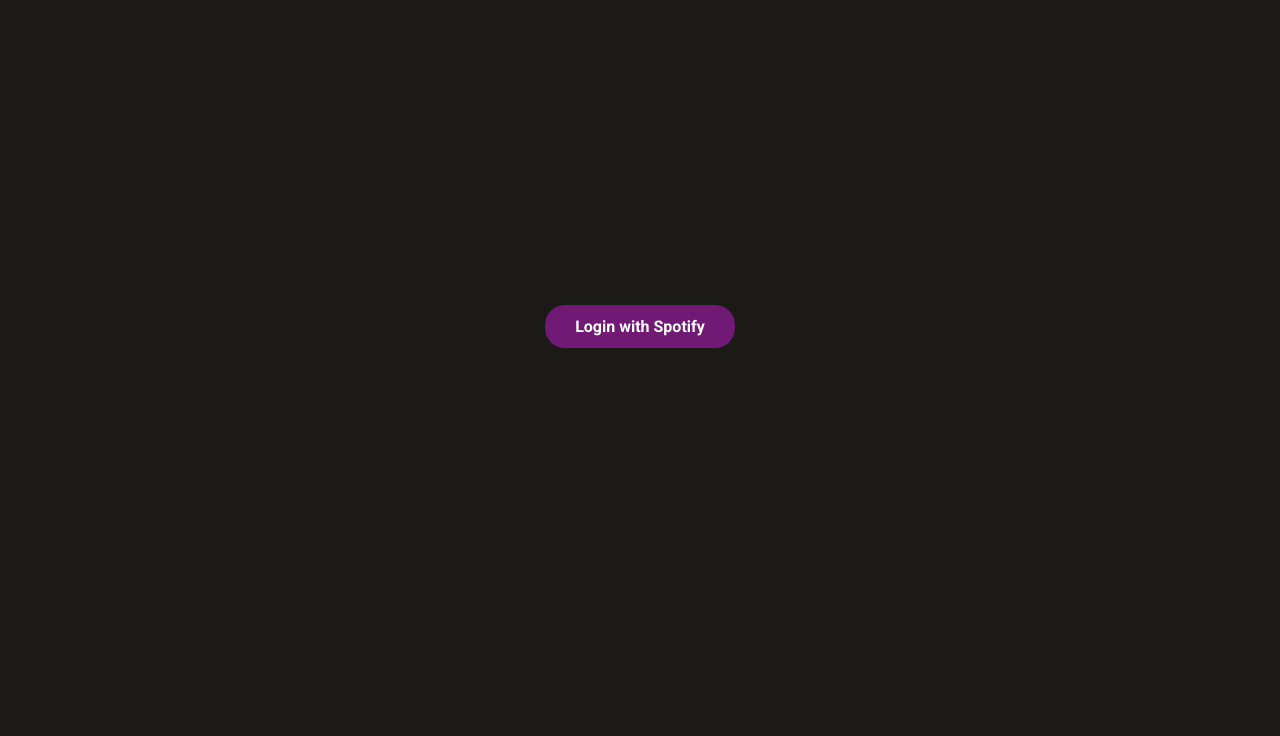
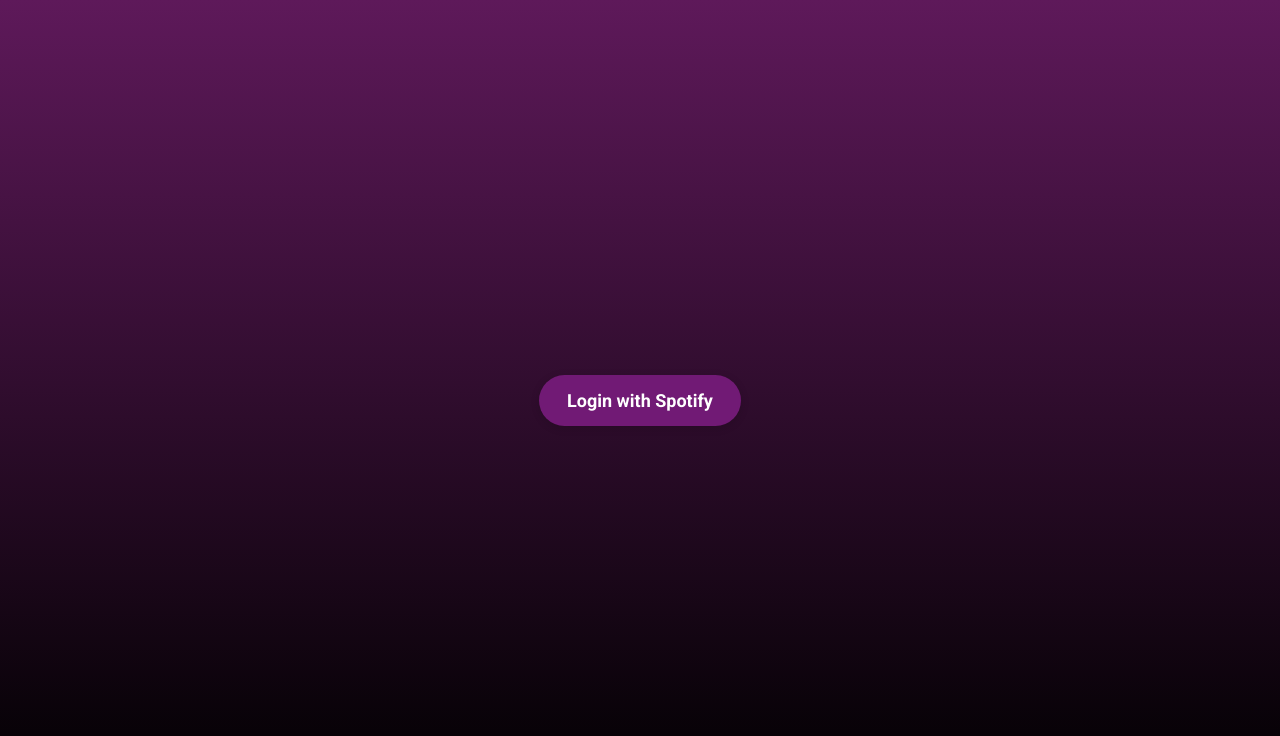
Before and after one commit to ranuwahyudy/homework-1-week-2, a React (Create React App) app: page / in a window 1280 px wide. Shown: the top 736 px of the page. Built offline with nearby package versions, Linux system fonts and the light colour scheme.

Commit message:
Homework 1 Week 5

```diff
--- a/src/components/search/search.js
+++ b/src/components/search/search.js
@@ -75,7 +75,10 @@
                 : <Login />
             }
 
-            {renderTrackData()}
+            <div className="music container">
+                {renderTrackData()}
+            </div>
+
         </>
     );
 }
--- a/src/index.css
+++ b/src/index.css
@@ -22,19 +22,33 @@
 
 /* LOGIN */
 .login-section {
-  margin: 300px auto;
+  /* margin: 300px auto; */
+  display: flex;
+  flex-direction: column;
+  align-items: center;
+  justify-content: center;
+  height: 100vh;
+  width: 100vw;
+  background: linear-gradient(0deg, rgb(0 0 0) 0%, rgb(94 25 90) 100%);
 }
 
 .btn-login {
   display: inline-block;
   margin: 5px 0px;
-  padding: 12px 30px;
+  padding: 15px 28px;
   background-color: #711a75;
   text-decoration: none;
   border: none;
-  border-radius: 20px;
+  border-radius: 30px;
+  font-size: 18px;
   font-weight: bold;
   color: #fff;
+  box-shadow: rgba(0, 0, 0, 0.15) 0px 2px 8px;
+}
+
+.btn-login:hover {
+  transition: all 0.3s ease-out;
+  background-color: #581f5c;
 }
 
 .title {
@@ -93,22 +107,35 @@
 }
 
 /* MUSIC LIST */
+.music {
+  display: grid;
+  grid-template-columns: repeat(auto-fit, minmax(300px, 1fr));
+  gap: 13px;
+  margin-bottom: 50px;
+}
+
 .music-list {
   display: flex;
-  width: 500px;
+  width: 100%;
+  height: 100%;
   padding: 15px;
-  margin-bottom: 10px;
   background-color: #000000;
   border-radius: 10px;
+  align-items: center;
 }
 
 .cover {
   width: 80px;
+  aspect-ratio: auto 80 / 80;
+  height: 80px;
   border-radius: 7px;
+  object-fit: cover;
 }
 
 .music-cover {
   margin-right: 15px;
+  /* display: flex; */
+  margin-bottom: -4px;
 }
 
 .music-title {
```
Also changed, not shown: src/components/card/card.js (indentation only).
